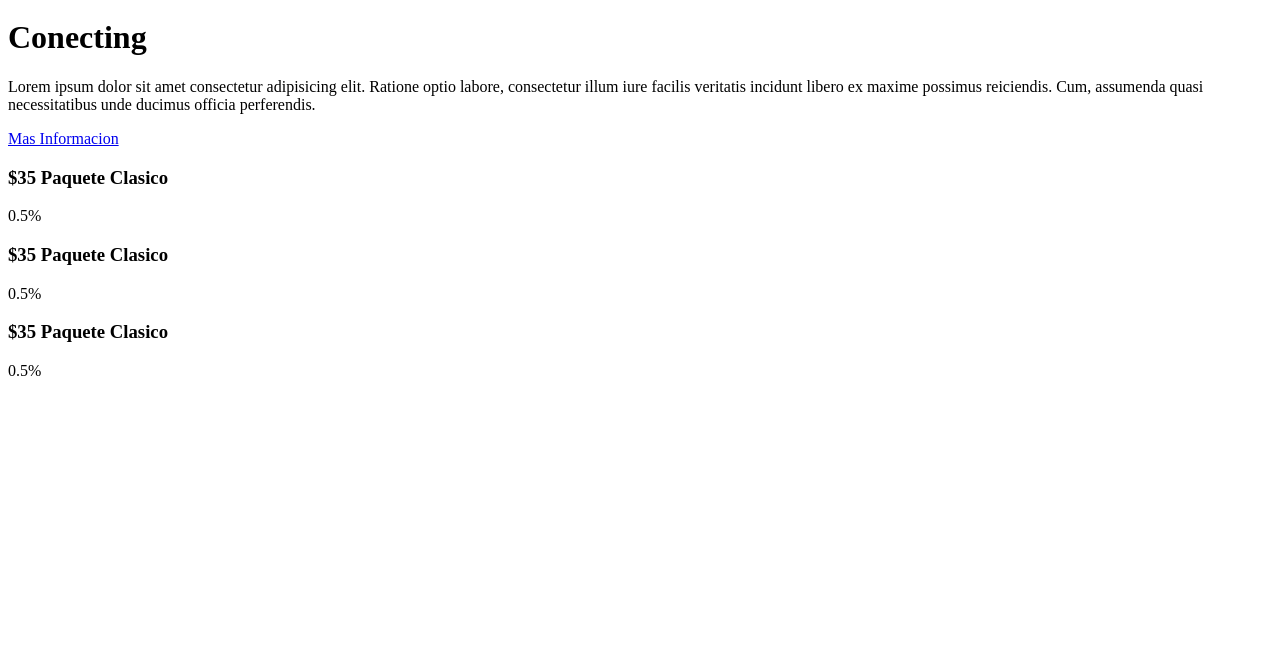
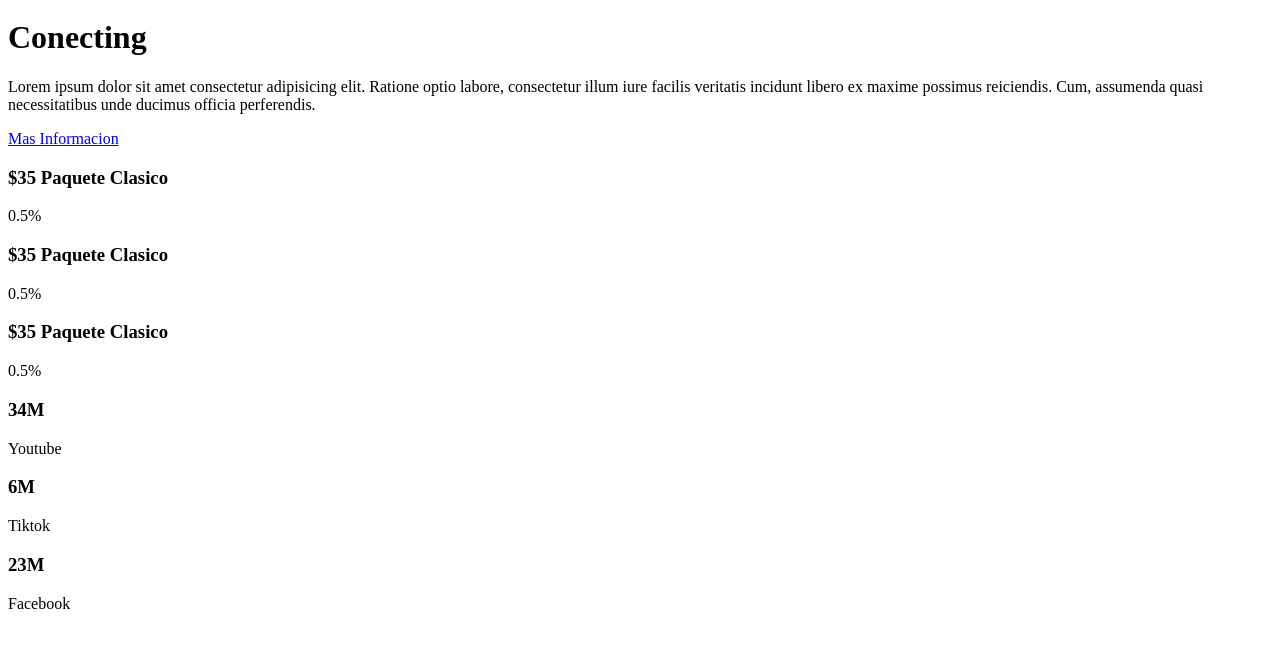
Before and after one commit to Jhonatanisai8/demo-web-empresarial, a plain HTML site: page index.html in a window 1280 px wide. Shown: the part 152-800 px from the top of the page. Drawn offline with Linux system fonts and the light colour scheme.

Commit message:
secion de users

```diff
--- a/index.html
+++ b/index.html
@@ -76,6 +76,26 @@
         </div>
     </header>
 
+    <section class="users container">
+        <div class="users__user">
+            <h3 class="user__quantity">34M</h3>
+            <p class="user__red-social">
+                Youtube
+            </p>
+        </div>
+        <div class="users__user">
+            <h3 class="user__quantity">6M</h3>
+            <p class="user__red-social">
+                Tiktok
+            </p>
+        </div>
+        <div class="users__user">
+            <h3 class="user__quantity">23M</h3>
+            <p class="user__red-social">
+                Facebook
+            </p>
+        </div>
+    </section>
 
 </body>
 
```
